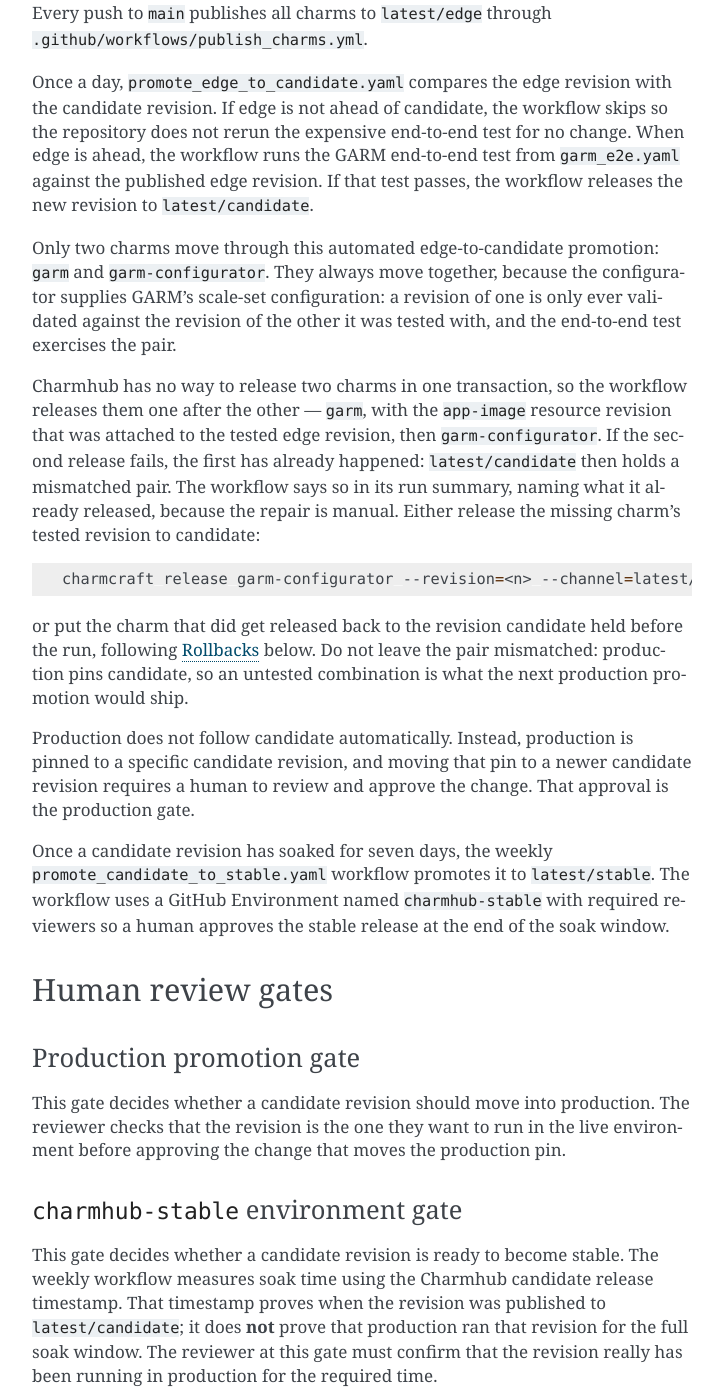
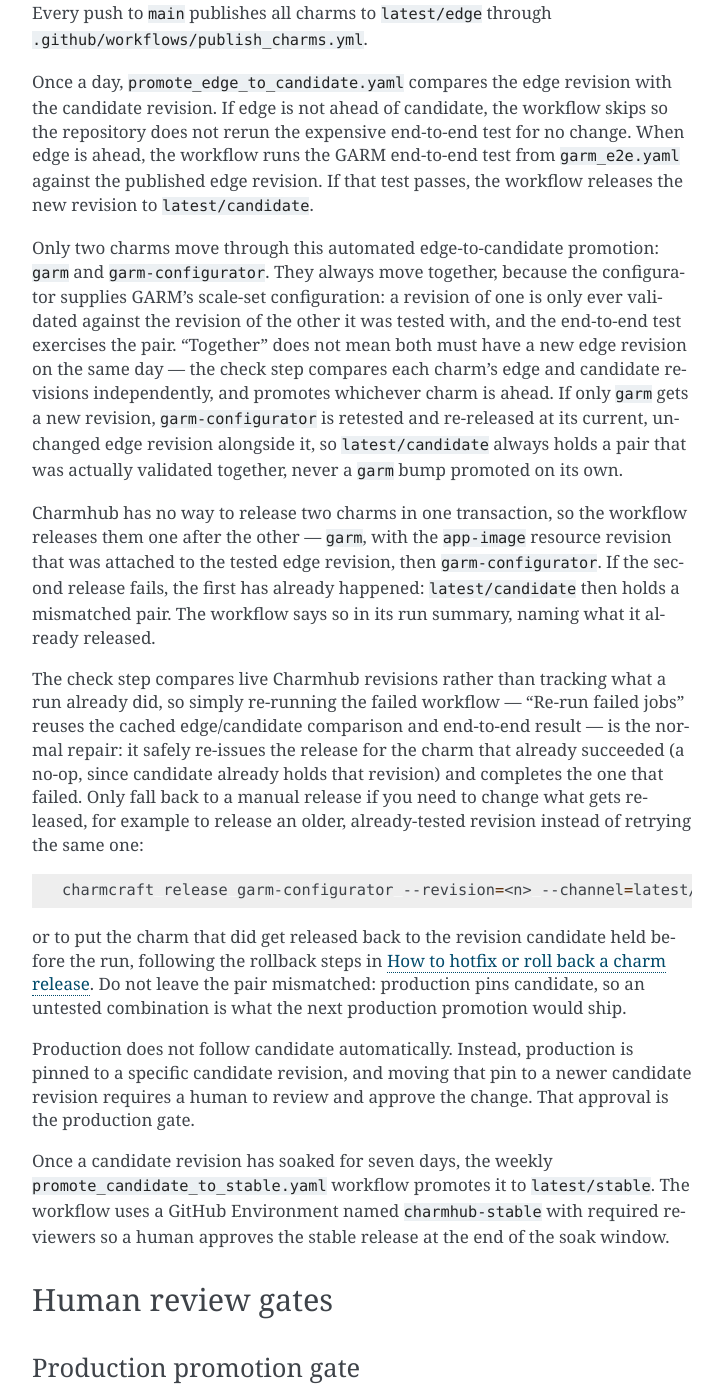
Before and after one commit to canonical/github-runner-operators, a Sphinx documentation site: the page built from docs/explanation/charm-release-and-promotion.md, in a window 1280 px wide and 1400 px high, scrolled down 1471 px. Shown: the whole window, without its empty margins (388-1111 px from the left). Built offline with Sphinx 7.4.7, drawn with Linux system fonts in a browser that asks for light colours; comment, search, counter and statistics services are not loaded; some of the changed text lies outside the part shown.

Commit message:
docs: clarify charm pairing and split hotfix/rollback into a how-to guide
Address review comments on #345:
- Clarify that garm and garm-configurator moving together does not require
  both to have a new edge revision on the same day; the unchanged charm is
  retested and re-released alongside the one that changed.
- Note that re-running the failed edge-to-candidate workflow already repairs
  a partial promotion, since the check step re-derives state from live
  Charmhub revisions rather than tracking what a run already did. Manual
  charmcraft release is now framed as a fallback, not the only path.
- Move the Hotfixes and Rollbacks sections out of the explanation page into
  a new how-to guide, docs/how-to/hotfix-and-rollback-charm-releases.md,
  linked from both docs.

Co-authored-by: Copilot <223556219+Copilot@users.noreply.github.com>

````diff
--- a/docs/explanation/charm-release-and-promotion.md
+++ b/docs/explanation/charm-release-and-promotion.md
@@ -45,24 +45,39 @@ Only two charms move through this automated edge-to-candidate promotion:
 `garm` and `garm-configurator`. They always move together, because the
 configurator supplies GARM's scale-set configuration: a revision of one is only
 ever validated against the revision of the other it was tested with, and the
-end-to-end test exercises the pair.
+end-to-end test exercises the pair. "Together" does not mean both must have a
+new edge revision on the same day — the check step compares each charm's edge
+and candidate revisions independently, and promotes whichever charm is ahead.
+If only `garm` gets a new revision, `garm-configurator` is retested and
+re-released at its current, unchanged edge revision alongside it, so
+`latest/candidate` always holds a pair that was actually validated together,
+never a `garm` bump promoted on its own.
 
 Charmhub has no way to release two charms in one transaction, so the workflow
 releases them one after the other — `garm`, with the `app-image` resource
 revision that was attached to the tested edge revision, then
 `garm-configurator`. If the second release fails, the first has already
 happened: `latest/candidate` then holds a mismatched pair. The workflow says so
-in its run summary, naming what it already released, because the repair is
-manual. Either release the missing charm's tested revision to candidate:
+in its run summary, naming what it already released.
+
+The check step compares live Charmhub revisions rather than tracking what a
+run already did, so simply re-running the failed workflow — "Re-run failed
+jobs" reuses the cached edge/candidate comparison and end-to-end result — is
+the normal repair: it safely re-issues the release for the charm that already
+succeeded (a no-op, since candidate already holds that revision) and completes
+the one that failed. Only fall back to a manual release if you need to change
+what gets released, for example to release an older, already-tested revision
+instead of retrying the same one:
 
 ```bash
 charmcraft release garm-configurator --revision=<n> --channel=latest/candidate
 ```
 
-or put the charm that did get released back to the revision candidate held
-before the run, following {ref}`rollbacks` below. Do not leave the pair
-mismatched: production pins candidate, so an untested combination is what the
-next production promotion would ship.
+or to put the charm that did get released back to the revision candidate held
+before the run, following the rollback steps in
+{ref}`hotfix_and_rollback_charm_releases`. Do not leave the pair mismatched:
+production pins candidate, so an untested combination is what the next
+production promotion would ship.
 
 Production does not follow candidate automatically. Instead, production is
 pinned to a specific candidate revision, and moving that pin to a newer
@@ -111,91 +126,10 @@ the environment and fails the run if it is absent or has no required-reviewers
 rule. The stable gate cannot silently disappear; an environment without
 required reviewers stops the release instead of waving it through.
 
-## Hotfixes
+## Hotfixes and rollbacks
 
-Building a charm locally does not create a Charmhub revision — `charmcraft
-release` only moves a revision that already exists. So a hotfix is upload, then
-release.
-
-Pack the charm from the fix pull request, then upload it. The upload prints the
-revision number to release:
-
-```bash
-charmcraft upload <charm>.charm
-```
-
-For `garm`, the charm is packaged with an `app-image` OCI resource, and a
-release that does not name a resource revision is rejected. Either reuse the
-resource revision already attached to the revision you are replacing, which
-`charmcraft status garm` reports alongside each release, or upload a new image
-and use the revision that returns:
-
-```bash
-charmcraft upload-resource garm app-image --image=<image-digest>
-```
-
-Then release the charm revision to candidate, passing the resource revision for
-`garm` exactly as the daily workflow does:
-
-```bash
-charmcraft release garm --revision=<n> --channel=latest/candidate \
-  --resource=app-image:<r>
-charmcraft release garm-configurator --revision=<n> --channel=latest/candidate
-```
-
-Release both charms if the fix changes the pair, so candidate does not end up
-holding a combination that was never tested together.
-
-Then take the same revisions to production through the normal production
-promotion process. The hotfix still follows the production gate; only the
-candidate release is done by hand.
-
-For the full set of upload and release options, see the Charmcraft guides on
-[managing revisions](https://documentation.ubuntu.com/charmcraft/en/stable/howto/manage-revisions/)
-and the [`release` command](https://documentation.ubuntu.com/charmcraft/latest/reference/commands/release/).
-
-(rollbacks)=
-
-## Rollbacks
-
-Rollbacks are manual.
-
-First, clear any Juju units in error:
-
-```bash
-juju resolved <application>/<unit>
-```
-
-Then revert the production pin to the earlier revision through the normal
-production promotion process.
-
-The candidate channel is not rolled back automatically. If you need candidate
-to point at an older revision, you must update it separately.
-
-```{warning}
-Before you point `latest/candidate` back at an older revision, disable
-`promote_edge_to_candidate.yaml` first. Otherwise the next daily run sees edge
-ahead of candidate and immediately repromotes the newer revision over your
-rollback.
-```
-
-The rollback sequence therefore becomes:
-
-1. Disable the daily edge-to-candidate workflow.
-2. Roll back the production pin.
-3. Run `juju resolved` on any units in error.
-4. Release the older revisions back to candidate, both charms together:
-
-   ```bash
-   charmcraft release garm --revision=<n> --channel=latest/candidate \
-     --resource=app-image:<r>
-   charmcraft release garm-configurator --revision=<n> --channel=latest/candidate
-   ```
-
-Leave the daily workflow disabled until promoting the current edge revision is
-acceptable. Waiting for the rollback to "settle" does not change what the
-workflow does: it compares revision numbers, and edge is still ahead of the
-revision you rolled candidate back to, so the first successful run after you
-re-enable it promotes that newer revision again. Re-enable it once the fix for
-whatever caused the rollback has reached edge — or once you are content for the
-revision you rolled back from to return to candidate.
+Releasing a hotfix outside the normal edge-to-candidate pipeline, and manually
+rolling a release back, are both covered in a separate how-to guide:
+{ref}`hotfix_and_rollback_charm_releases`. Both paths still go through the
+production gate described above; only the candidate release step is done by
+hand.
--- /dev/null
+++ b/docs/how-to/hotfix-and-rollback-charm-releases.md
@@ -0,0 +1,97 @@
+(hotfix_and_rollback_charm_releases)=
+
+# How to hotfix or roll back a charm release
+
+This guide covers two manual paths outside the normal edge-to-candidate-to-stable
+pipeline described in {ref}`release_process`: releasing a hotfix straight to
+`latest/candidate`, and rolling back a release that has already reached
+candidate or production.
+
+## Hotfixes
+
+Building a charm locally does not create a Charmhub revision — `charmcraft
+release` only moves a revision that already exists. So a hotfix is upload, then
+release.
+
+Pack the charm from the fix pull request, then upload it. The upload prints the
+revision number to release:
+
+```bash
+charmcraft upload <charm>.charm
+```
+
+For `garm`, the charm is packaged with an `app-image` OCI resource, and a
+release that does not name a resource revision is rejected. Either reuse the
+resource revision already attached to the revision you are replacing, which
+`charmcraft status garm` reports alongside each release, or upload a new image
+and use the revision that returns:
+
+```bash
+charmcraft upload-resource garm app-image --image=<image-digest>
+```
+
+Then release the charm revision to candidate, passing the resource revision for
+`garm` exactly as the daily workflow does:
+
+```bash
+charmcraft release garm --revision=<n> --channel=latest/candidate \
+  --resource=app-image:<r>
+charmcraft release garm-configurator --revision=<n> --channel=latest/candidate
+```
+
+Release both charms if the fix changes the pair, so candidate does not end up
+holding a combination that was never tested together.
+
+Then take the same revisions to production through the normal production
+promotion process. The hotfix still follows the production gate; only the
+candidate release is done by hand.
+
+For the full set of upload and release options, see the Charmcraft guides on
+[managing revisions](https://documentation.ubuntu.com/charmcraft/en/stable/howto/manage-revisions/)
+and the [`release` command](https://documentation.ubuntu.com/charmcraft/latest/reference/commands/release/).
+
+(rollbacks)=
+
+## Rollbacks
+
+Rollbacks are manual.
+
+First, clear any Juju units in error:
+
+```bash
+juju resolved <application>/<unit>
+```
+
+Then revert the production pin to the earlier revision through the normal
+production promotion process.
+
+The candidate channel is not rolled back automatically. If you need candidate
+to point at an older revision, you must update it separately.
+
+```{warning}
+Before you point `latest/candidate` back at an older revision, disable
+`promote_edge_to_candidate.yaml` first. Otherwise the next daily run sees edge
+ahead of candidate and immediately repromotes the newer revision over your
+rollback.
+```
+
+The rollback sequence therefore becomes:
+
+1. Disable the daily edge-to-candidate workflow.
+2. Roll back the production pin.
+3. Run `juju resolved` on any units in error.
+4. Release the older revisions back to candidate, both charms together:
+
+   ```bash
+   charmcraft release garm --revision=<n> --channel=latest/candidate \
+     --resource=app-image:<r>
+   charmcraft release garm-configurator --revision=<n> --channel=latest/candidate
+   ```
+
+Leave the daily workflow disabled until promoting the current edge revision is
+acceptable. Waiting for the rollback to "settle" does not change what the
+workflow does: it compares revision numbers, and edge is still ahead of the
+revision you rolled candidate back to, so the first successful run after you
+re-enable it promotes that newer revision again. Re-enable it once the fix for
+whatever caused the rollback has reached edge — or once you are content for the
+revision you rolled back from to return to candidate.
--- a/docs/how-to/index.rst
+++ b/docs/how-to/index.rst
@@ -8,4 +8,5 @@ The following guides cover key processes and common tasks for managing and using
 
    Contribute <contribute>
    Enable log forwarding <enable-log-forwarding>
+   Hotfix or roll back a charm release <hotfix-and-rollback-charm-releases>
    Retrieve GARM admin credentials <retrieve-garm-credentials>
````
Also changed, not shown: docs/changelog.md (+4 -0 lines).
